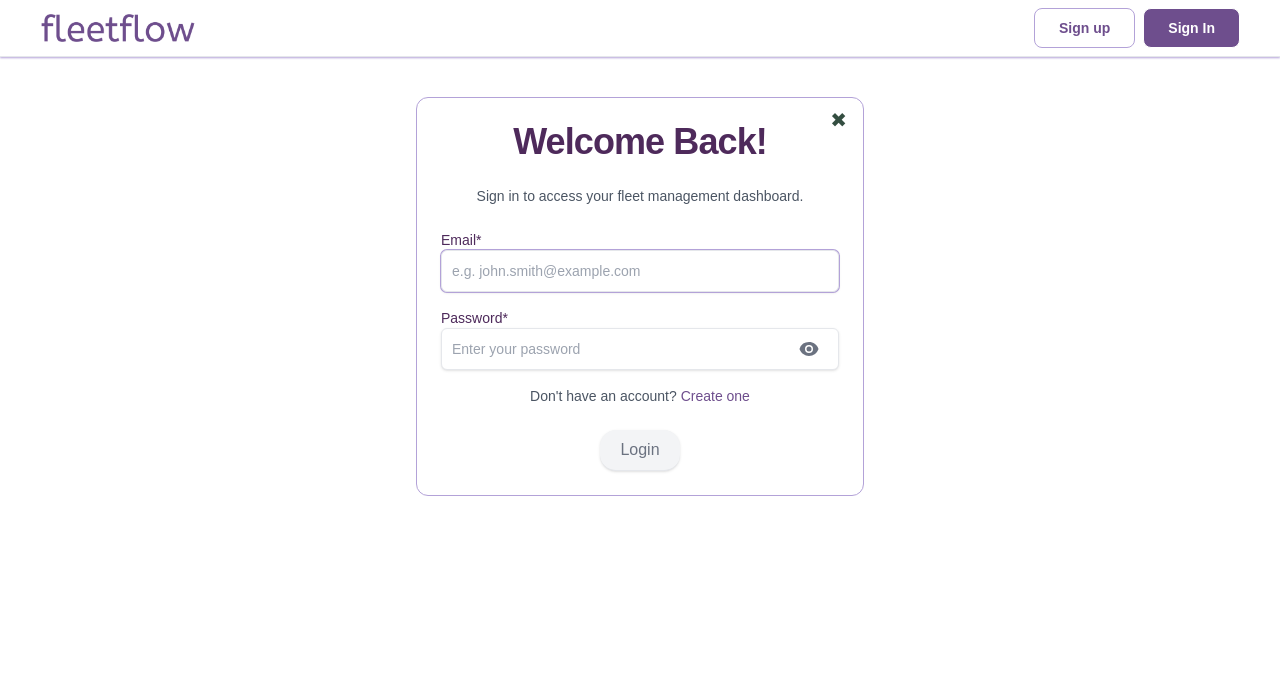
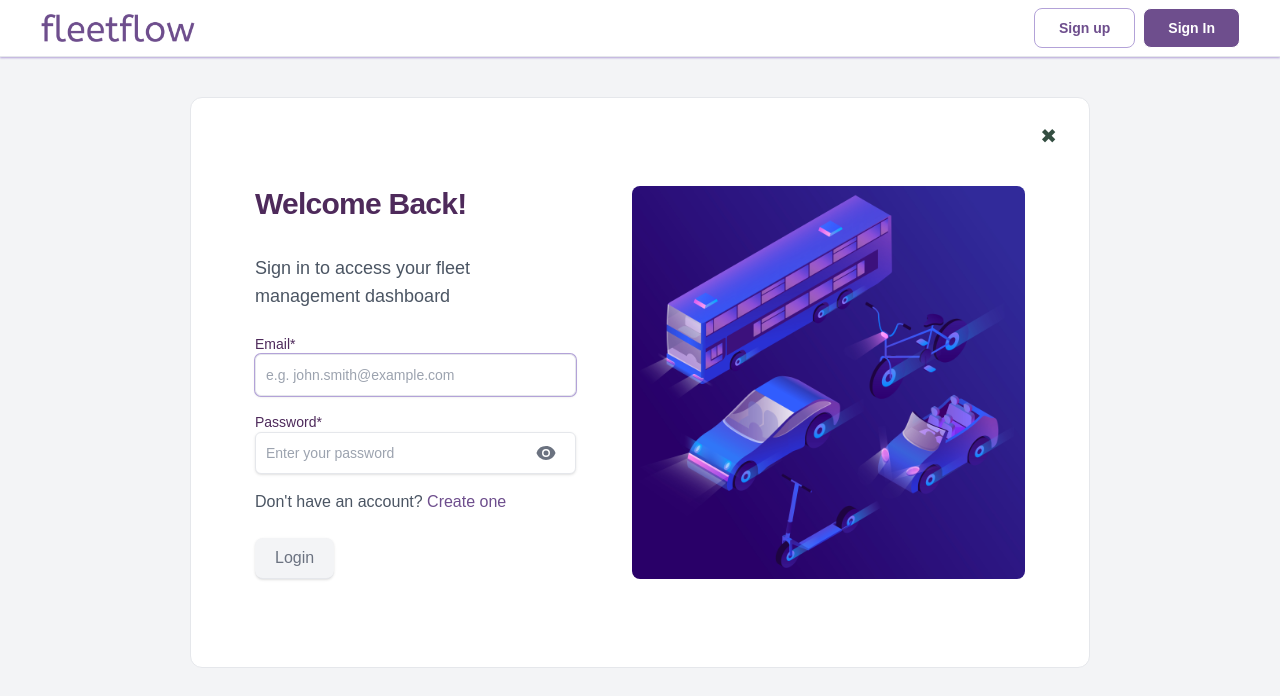
Before and after one commit to dsansevic/Fleet-Management-System, a React (Vite) app in the folder client/: page /login in a window 1280 px wide. Shown: the top 696 px of the page. Built offline with nearby package versions, Linux system fonts and the light colour scheme; no server answers.

Commit message:
Redesigned login page

```diff
--- a/client/src/layouts/RootLayout.jsx
+++ b/client/src/layouts/RootLayout.jsx
@@ -18,7 +18,7 @@ function RootLayout() {
   }
 
   return (
-    <div className="flex flex-col bg-white h-screen w-full">
+    <div className="flex flex-col bg-white sm:bg-gray-100 h-screen w-full">
       {navbar}
       <main>
         <Outlet />
--- a/client/src/pages/auth/LogIn.jsx
+++ b/client/src/pages/auth/LogIn.jsx
@@ -47,13 +47,23 @@ function LogIn() {
   const isSubmitDisabled = Object.values(input).some((value) => value === "");
 
   return (
-    <div className="max-w-md mx-auto my-10 p-6 rounded-xl border border-brand-light relative z-10">
-      <button onClick={() => navigate("/")} className="absolute top-0 right-0 text-xl">
+    <div className="w-11/12 sm:max-w-[500px] lg:max-w-[768px] xl:max-w-[900px] mx-auto my-10 px-4 sm:p-6 rounded-xl sm:bg-white relative z-10 sm:border border-gray-200">
+      <button
+        onClick={() => navigate("/")}
+        className="hidden sm:block absolute top-4 right-4 text-xl"
+      >
         ✖
       </button>
-      <div className="text-center mb-6">
-        <Title>Welcome Back!</Title>
-        <p className="text-gray-600 text-sm">Sign in to access your fleet management dashboard.</p>
+
+      <div className="flex flex-col md:flex-row gap-2 sm:p-4 justify-between">
+        <div className="w-11/12 lg:w-1/2 mx-auto px-6 py-12 flex flex-col justify-center">
+          <div className="mb-6">
+            <Title className="mb-0 pb-2 sm:text-2xl lg:text-3xl">
+              Welcome Back!
+            </Title>
+            <p className="text-gray-600 text-md md:text-base lg:text-lg">
+              Sign in to access your fleet management dashboard
+            </p>
           </div>
           <form onSubmit={handleSubmit}>
             <FormInputField
@@ -75,22 +85,37 @@ function LogIn() {
               onCapsLock={handleCapsLock}
             />
             {capsLockIsOn && (
-          <p className="text-error p-2 text-sm rounded-md">⚠️ Caps Lock is ON!</p>
+              <p className="text-error p-2 text-sm rounded-md">
+                ⚠️ Caps Lock is ON!
+              </p>
             )}
-        <p className="text-center text-sm text-gray-600">
+            <p className="text-md text-gray-600">
               Don't have an account?{" "}
-          <Link to="/signup" className="text-brand-dark font-medium hover:text-brand-lighter">
+              <Link
+                to="/signup"
+                className="text-brand-dark font-medium hover:text-brand-lighter"
+              >
                 Create one
               </Link>
             </p>
-        <p className="text-error text-sm text-center mt-1">{error}</p>
-        <div className="flex justify-center items-center mt-4">
-          <SubmitButton readyToSend={isSubmitDisabled}>
+            <p className="text-error text-sm mt-1">{error}</p>
+            <div className="mt-4">
+              <SubmitButton readyToSend={isSubmitDisabled} className="rounded-lg">
                 {isLoading ? "Logging in..." : "Login"}
               </SubmitButton>
             </div>
           </form>
         </div>
+
+        <div className="hidden lg:flex p-6 lg:w-3/5 justify-center items-center">
+          <img
+            src="/login-illustration.jpg"
+            className="w-full max-w-sm lg:max-w-lg object-contain rounded-lg"
+            alt="Fleet management illustration"
+          />
+        </div>
+      </div>
+    </div>
   );
 }
 
```
Also changed, not shown: client/public/login-illustration.jpg (added). Lines whose indentation alone changed are shown as unchanged.
